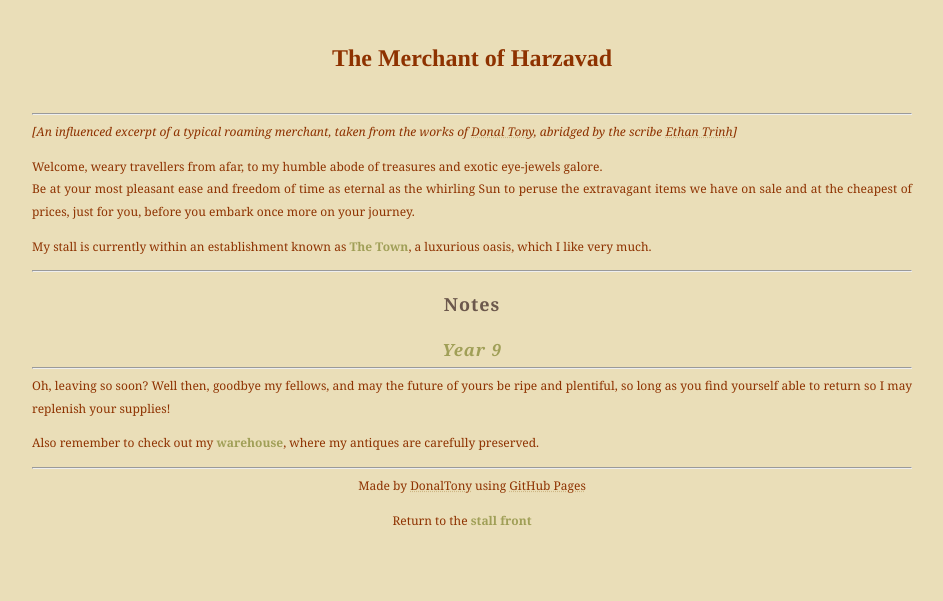
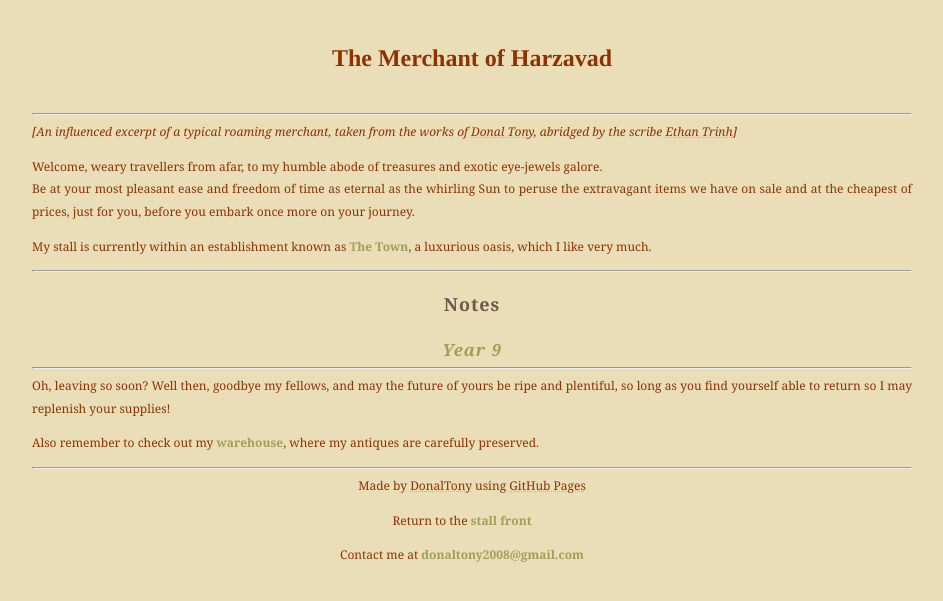
Before and after one commit to dvaraka/the-merchant, a Jekyll site: the page built from index.md, in a window 1280 px wide. Shown: the top 601 px of the page, without its empty margins (168-1111 px from the left). Built offline with Jekyll 4.4.1, drawn with Linux system fonts in a browser that asks for light colours; our own code applies the rules of GitHub Pages for plain Markdown files.

Commit message:
Update default.html

```diff
--- a/_layouts/default.html
+++ b/_layouts/default.html
@@ -14,5 +14,6 @@
   <footer>
     <p>Made by <abbr>DonalTony</abbr> using <abbr>GitHub Pages</abbr></p>
     <p>Return to the <a href="https://harzavad.github.io/the-merchant/">stall front</a></p>
+    <p>Contact me at <a href="donaltony2008@gmail.com">donaltony2008@gmail.com</a></p>
   </footer>
 </body>
```
